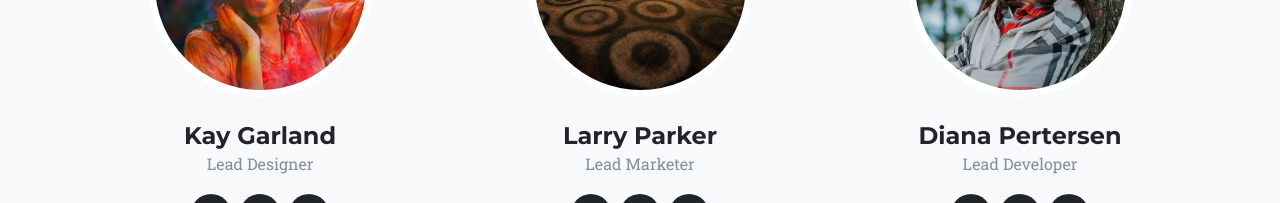
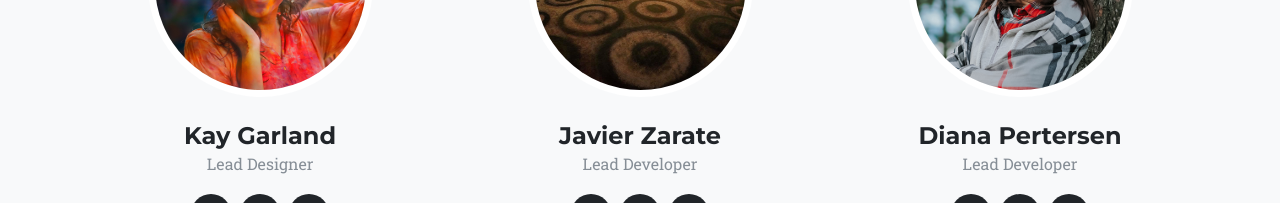
Before and after one commit to zaratejavier/zaratejavier.github.io, a website: page index.html in a window 1280 px wide. Shown: the part 4540-4743 px from the top of the page. Drawn offline with nearby package versions, Linux system fonts and the light colour scheme; files that its build step writes are made by us from their sources; files whose address does not match are found by name; a web font is replaced by a local one.

```diff
--- a/index.html
+++ b/index.html
@@ -354,8 +354,8 @@
             <div class="col-sm-4">
                 <div class="team-member">
                     <img class="mx-auto rounded-circle" src="img/team/HeaderIMG.jpg" alt="">
-                    <h4>Larry Parker</h4>
-                    <p class="text-muted">Lead Marketer</p>
+                    <h4>Javier Zarate</h4>
+                    <p class="text-muted">Lead Developer</p>
                     <ul class="list-inline social-buttons">
                         <li class="list-inline-item">
                             <a href="#">
```
